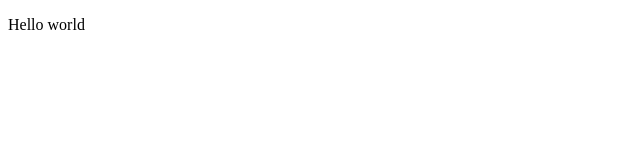
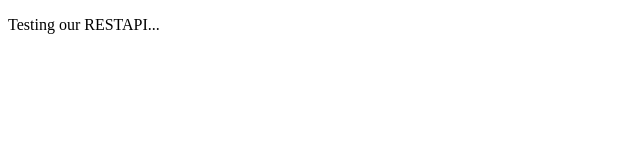
Before and after one commit to chanqoDev/rabbitsLawnCare__SPA, a plain HTML site: page index.html in a window 1280 px wide. Shown: the full height of the page, 0-640 px from the left. Drawn offline with Linux system fonts and the light colour scheme.

Commit message:
create: RESTAPI

```diff
--- a/index.html
+++ b/index.html
@@ -7,6 +7,6 @@
     <title>Rabbits Lawncare</title>
   </head>
   <body>
-    <p>Hello world</p>
+    <p>Testing our RESTAPI...</p>
   </body>
 </html>
```
